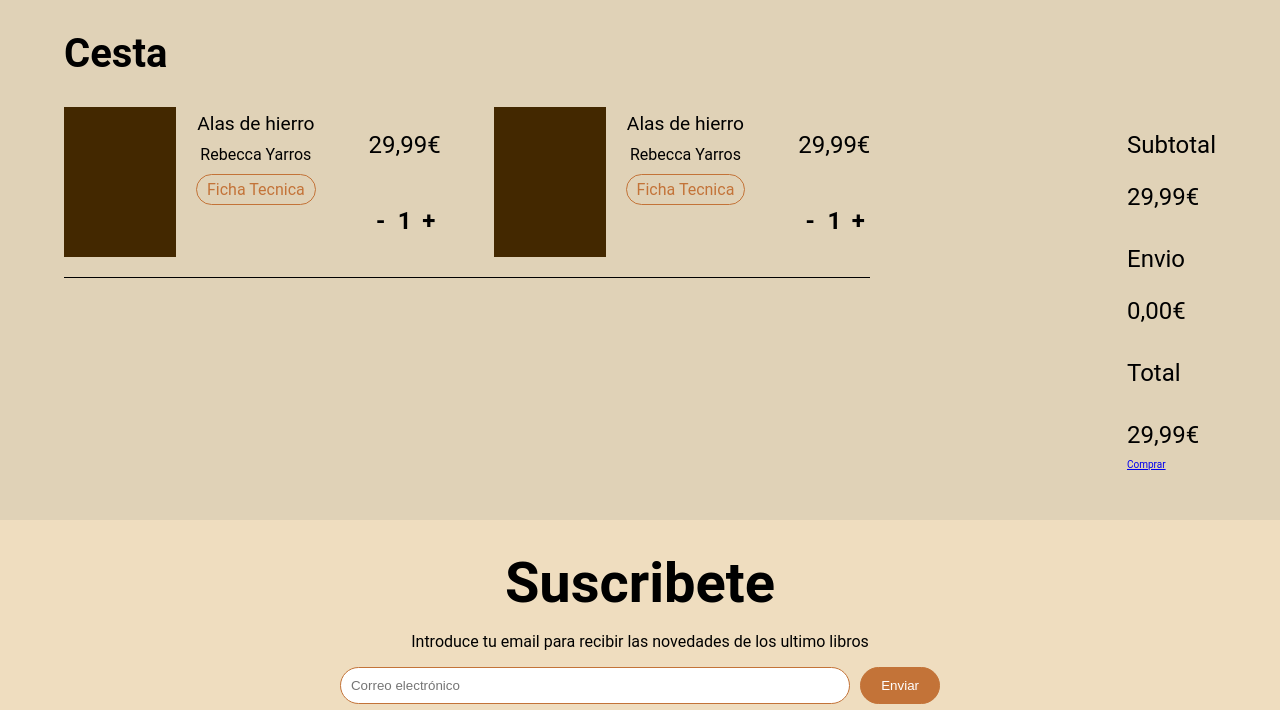
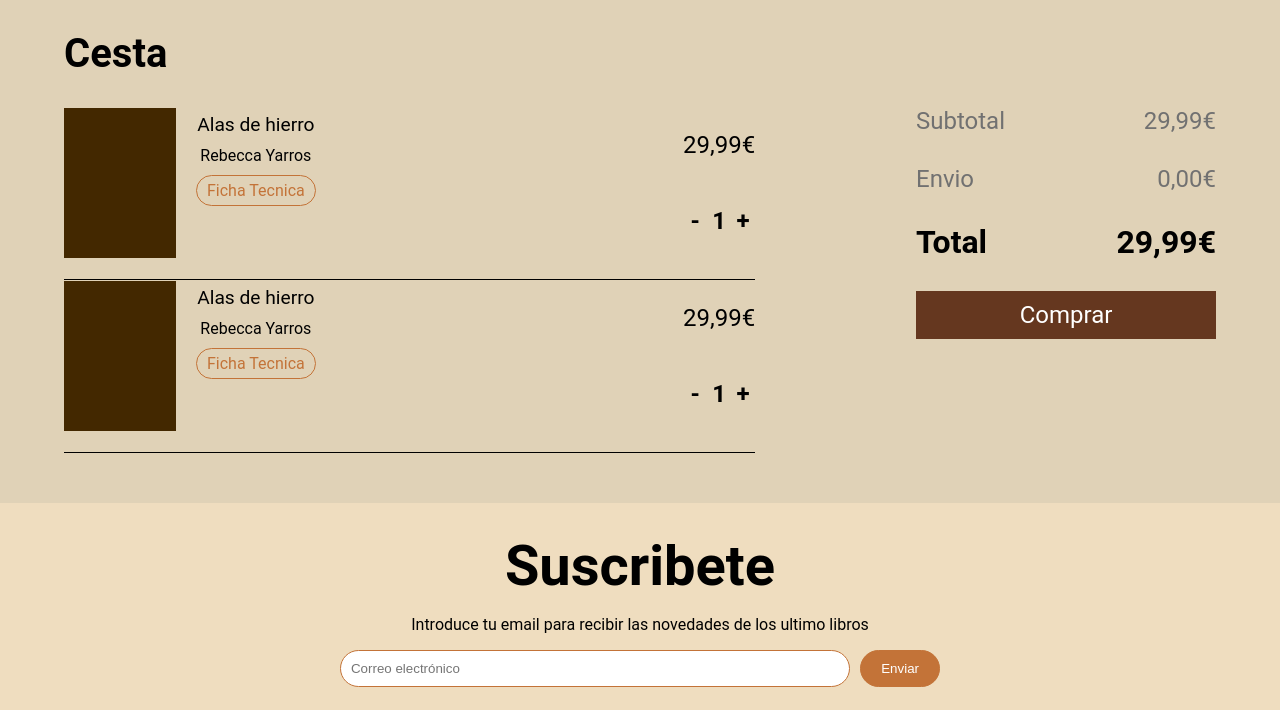
Before and after one commit to ManuelRBo/TiendaOnline, a PHP site: page /cesta.html in a window 1280 px wide. Shown: the part 104-814 px from the top of the page. Run offline with PHP 8.4, Linux system fonts and the light colour scheme.

Commit message:
Actualizar diseño de la cesta y la sección de totalCompra

```diff
--- a/cesta.html
+++ b/cesta.html
@@ -38,39 +38,43 @@
         <section class="productos">
           <div class="producto">
             <div class="ultimo-libro">
-                    <div class="libro" style="width: 112px; height: 150px;"></div>
+              <div class="libro" style="width: 112px; height: 150px"></div>
               <div class="detalles">
                 <p class="titulo">Alas de hierro</p>
                 <p class="autor">Rebecca Yarros</p>
                 <a href="#" class="ficha-tecnica">Ficha Tecnica</a>
               </div>
             </div>
-            </div>
             <div class="cantidad">
               <p>29,99€</p>
               <div class="numeroCantidad">
-                    <p>-</p><p>1</p><p>+</p>
+                <p>-</p>
+                <p>1</p>
+                <p>+</p>
+              </div>
             </div>
           </div>
 
           <div class="producto">
             <div class="ultimo-libro">
-                    <div class="libro" style="width: 112px; height: 150px;"></div>
+              <div class="libro" style="width: 112px; height: 150px"></div>
               <div class="detalles">
                 <p class="titulo">Alas de hierro</p>
                 <p class="autor">Rebecca Yarros</p>
                 <a href="#" class="ficha-tecnica">Ficha Tecnica</a>
               </div>
             </div>
-            </div>
             <div class="cantidad">
               <p>29,99€</p>
               <div class="numeroCantidad">
-                    <p>-</p><p>1</p><p>+</p>
+                <p>-</p>
+                <p>1</p>
+                <p>+</p>
+              </div>
             </div>
           </div>
         </section>
-        <section class="total">
+        <section class="totalCompra">
           <div class="subtotal">
             <p>Subtotal</p>
             <p>29,99€</p>
--- a/css/cesta.css
+++ b/css/cesta.css
@@ -1,6 +1,6 @@
 main{
     width: 90%;
-    max-width: 1400px;
+    max-width: 1200px;
     margin: auto;
     margin-top: 30px;
 }
@@ -12,15 +12,15 @@ h1{
 
 .contenedor-cesta{
     display: flex;
+    flex-wrap: wrap;
     justify-content: space-between;
-    flex-wrap: wrap;
     margin-bottom: 30px;
 }
 
 .productos{
-    width: 70%;
+    width: 60%;
     display: flex;
-    flex-wrap: wrap;
+    flex-direction: column;
     justify-content: space-between;
     position: relative;
 
@@ -36,21 +36,58 @@ h1{
     }
 }
 
-.productos::after{
-    content: '';
-    width: 100%;
-    height: 1px;
-    background-color: #000;
-    position: absolute;
-    top: 170px;
+.producto{
+    display: flex;
+    justify-content: space-between;
+    align-items: center;
+    padding-bottom: 20px;
+    border-bottom: 1px solid #000;
 }
 
-.total{
+.totalCompra{
+    width: 300px;
     display: flex;
     flex-direction: column;
+    gap: 30px;
 
     & p{
+        margin: 0;
+    }
+
+    & .subtotal{
+        display: flex;
+        justify-content: space-between;
         font-size: 1.5rem;
-        margin-bottom: 10px;
+        color: #717171;
+    }
+
+    & .envio{
+        display: flex;
+        justify-content: space-between;
+        font-size: 1.5rem;
+        color: #717171;
+    }
+
+    & .total{
+        display: flex;
+        justify-content: space-between;
+        font-size: 2rem;
+        color: #000;
+        font-weight: bold;
+    }
+
+    & .comprar{
+        width: 100%;
+        padding: 10px;
+        text-decoration: none;
+        background-color: #65371F;
+        color: #fff;
+        font-size: 1.5rem;
+        text-align: center;
+        cursor: pointer;
+    }
+
+    & .comprar:hover{
+        background-color: #4D271A;
     }
 }
```
Lines whose indentation alone changed are shown as unchanged.
